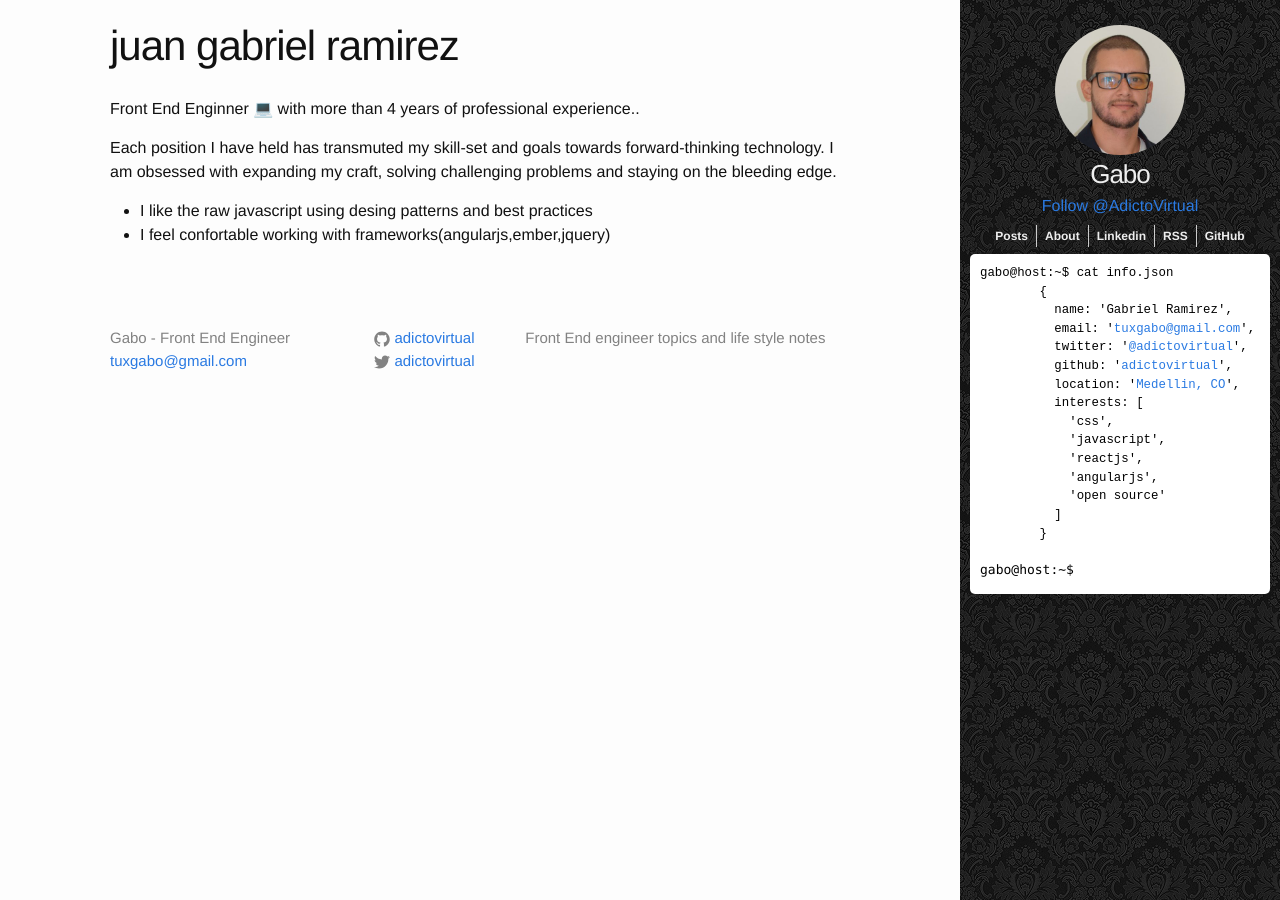
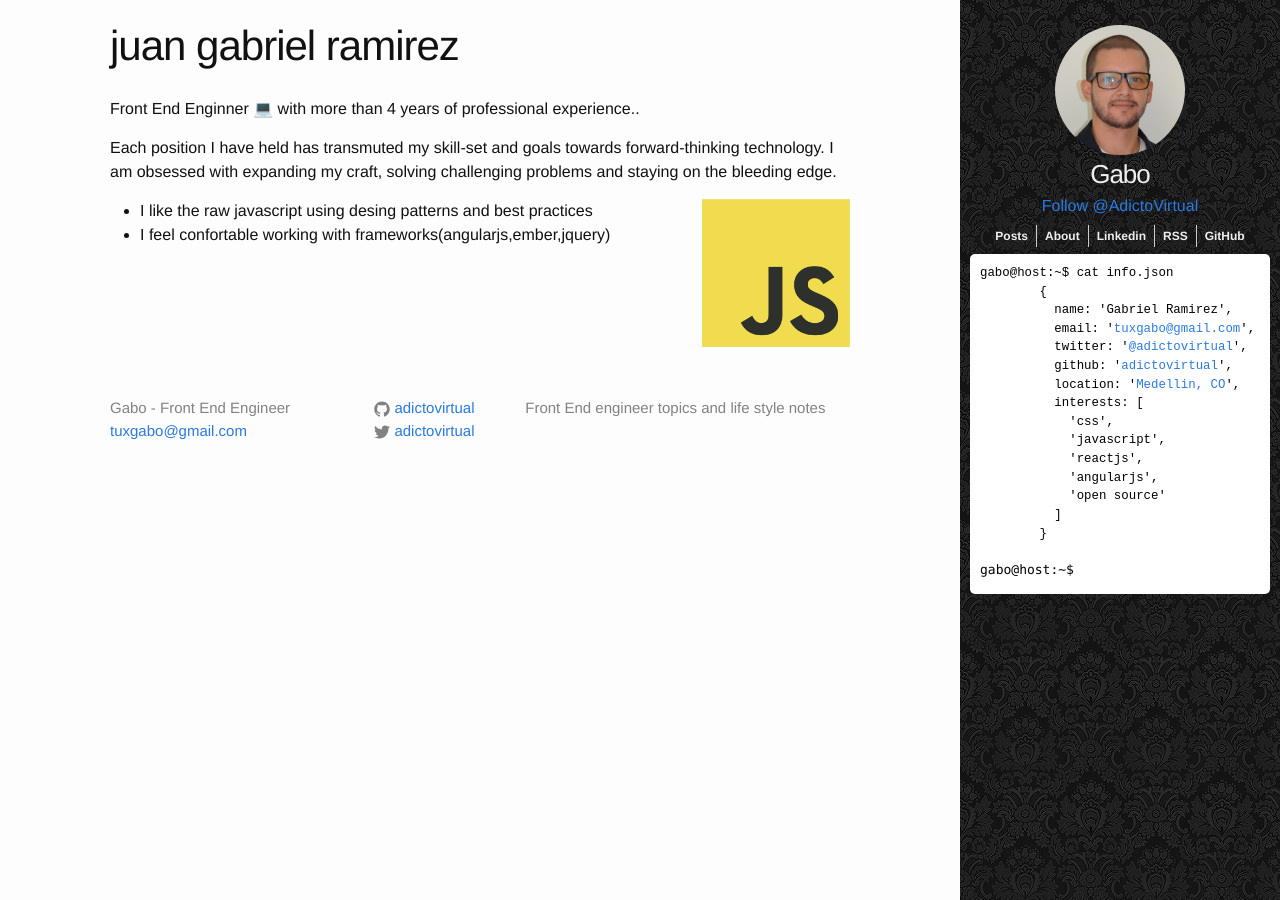
Before and after one commit to juanramirezc2/adictovirtual.github.io, a Jekyll site: the page built from about.html, in a window 1280 px wide. Built offline with Jekyll 4.4.1, drawn with Linux system fonts in a browser that asks for light colours; comment, search, counter and statistics services are not loaded.

```diff
--- a/_sass/_base.scss
+++ b/_sass/_base.scss
@@ -245,3 +245,7 @@
     margin: 0;
   }
 }
+.logo{
+  width:20%;
+  float:right;
+}
--- a/about.html
+++ b/about.html
@@ -6,7 +6,9 @@
 <p>Front End Enginner 💻  with more than 4 years of professional experience..</p>
 
 <p>Each position I have held has transmuted my skill-set and goals towards forward-thinking technology. I am obsessed with expanding my craft, solving challenging problems and staying on the bleeding edge.</p>
-
+<div class="logo">
+  <img src="/assets/images/javascript.png">
+</div>
 <ul>
   <li>
       I like the raw javascript  using  desing patterns and best practices
```
